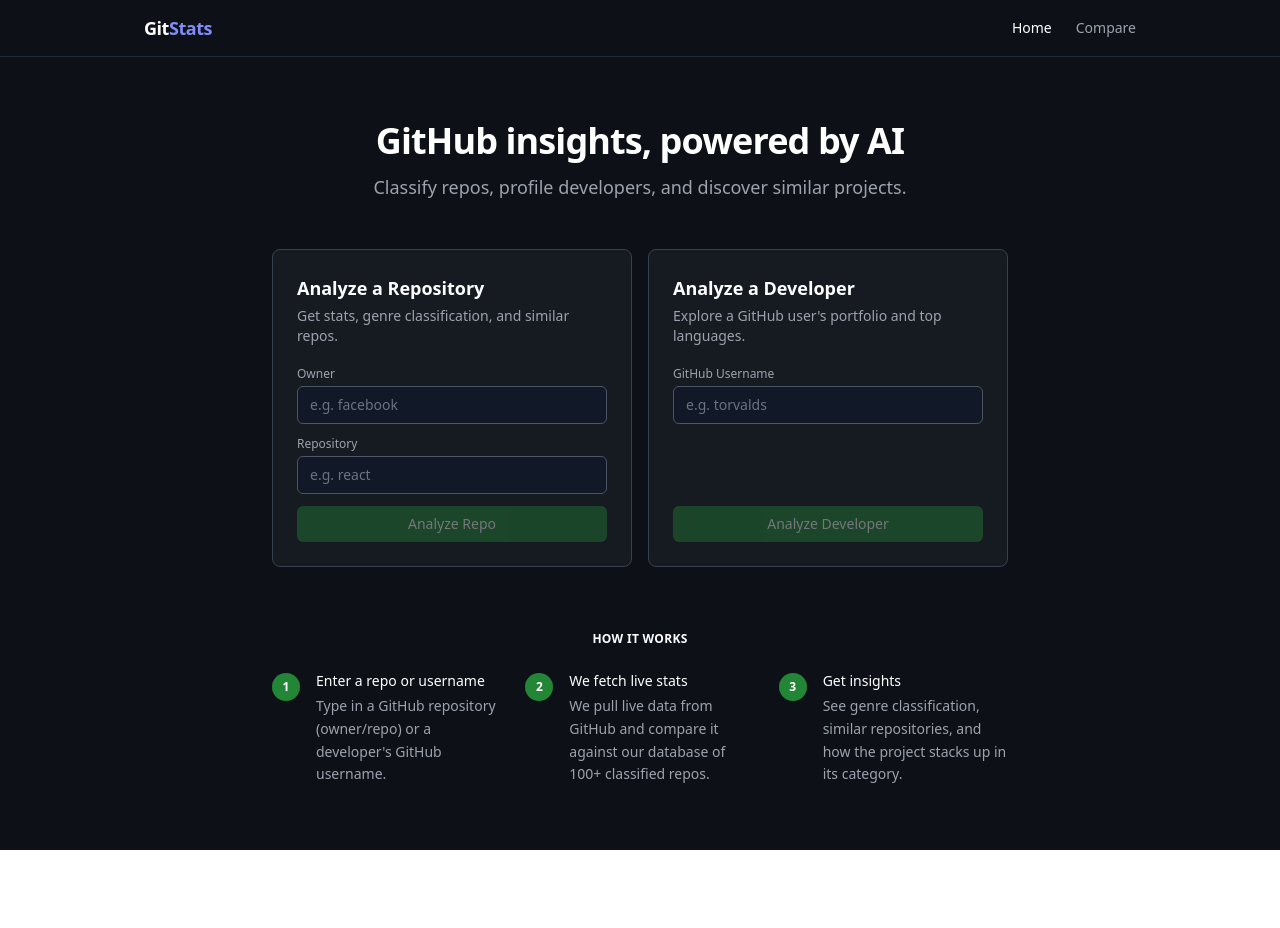
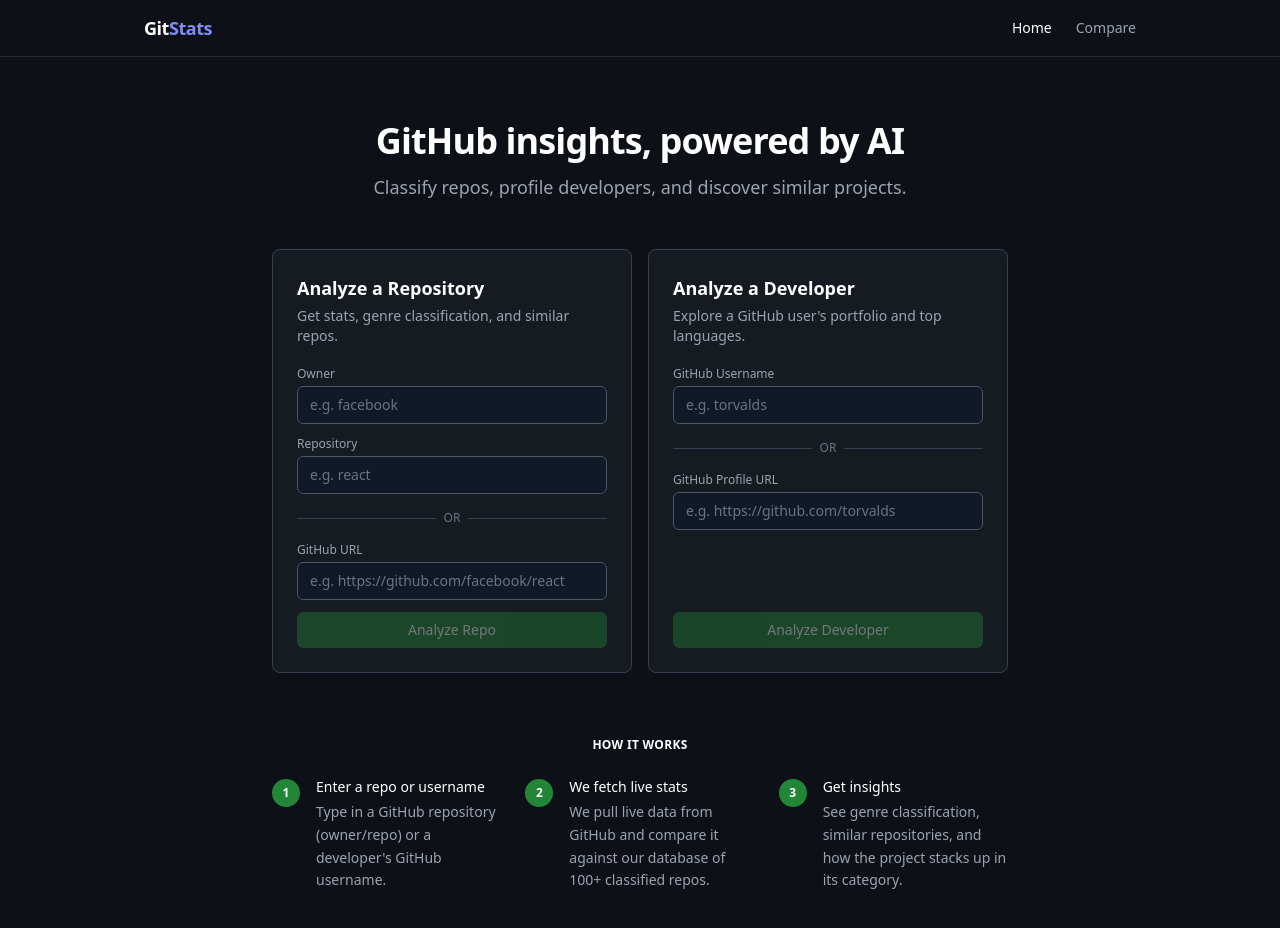
Before and after one commit to Nishchal-Shetty/gitstats, a React (Vite) app in the folder frontend/: page / in a window 1280 px wide. Shown: the top 928 px of the page. Before the commit the page ends 850 px from the top, so only its background shows below. Built offline with nearby package versions, Linux system fonts and the light colour scheme; no server answers.

Commit message:
chore: add support for URLs on frontend

```diff
--- a/frontend/src/pages/Compare.jsx
+++ b/frontend/src/pages/Compare.jsx
@@ -11,7 +11,24 @@ const API = import.meta.env.VITE_API_URL;
 const COLOR_A = "#388bfd";
 const COLOR_B = "#ffa657";
 
-function RepoInput({ label, owner, repo, onOwner, onRepo }) {
+function parseGitHubInput(value) {
+  const urlMatch = value.match(/github\.com\/([^/\s]+)\/([^/\s?#]+)/);
+  if (urlMatch) return { owner: urlMatch[1], repo: urlMatch[2].replace(/\/$/, "") };
+  const slashMatch = value.match(/^([^/\s]+)\/([^/\s]+)$/);
+  if (slashMatch) return { owner: slashMatch[1], repo: slashMatch[2] };
+  return null;
+}
+
+function RepoInput({ label, owner, repo, onOwner, onRepo, onParsed }) {
+  const [url, setUrl] = useState("");
+
+  const handleUrlChange = (e) => {
+    const val = e.target.value;
+    setUrl(val);
+    const parsed = parseGitHubInput(val);
+    if (parsed) onParsed(parsed.owner, parsed.repo);
+  };
+
   return (
     <div
       className="flex-1 rounded-lg border border-gray-700 p-5"
@@ -36,6 +53,21 @@ function RepoInput({ label, owner, repo, onOwner, onRepo }) {
             value={repo}
             onChange={(e) => onRepo(e.target.value)}
             placeholder="e.g. react"
+            className="w-full rounded-md border border-gray-600 bg-gray-900 text-white placeholder-gray-600 px-3 py-2 text-sm focus:outline-none focus:border-indigo-500"
+          />
+        </div>
+        <div className="flex items-center gap-2 my-1">
+          <div className="flex-1 h-px bg-gray-700" />
+          <span className="text-xs text-gray-500">OR</span>
+          <div className="flex-1 h-px bg-gray-700" />
+        </div>
+        <div>
+          <label className="block text-xs text-gray-500 mb-1">GitHub URL</label>
+          <input
+            type="text"
+            value={url}
+            onChange={handleUrlChange}
+            placeholder="e.g. https://github.com/facebook/react"
             className="w-full rounded-md border border-gray-600 bg-gray-900 text-white placeholder-gray-600 px-3 py-2 text-sm focus:outline-none focus:border-indigo-500"
           />
         </div>
@@ -154,9 +186,9 @@ export default function Compare() {
       {/* Inputs */}
       <form onSubmit={handleCompare}>
         <div className="flex flex-col sm:flex-row gap-4 mb-4">
-          <RepoInput label="Repository A" owner={ownerA} repo={repoA} onOwner={setOwnerA} onRepo={setRepoA} />
+          <RepoInput label="Repository A" owner={ownerA} repo={repoA} onOwner={setOwnerA} onRepo={setRepoA} onParsed={(o, r) => { setOwnerA(o); setRepoA(r); }} />
           <div className="flex items-center justify-center text-gray-600 text-xl font-light select-none">vs</div>
-          <RepoInput label="Repository B" owner={ownerB} repo={repoB} onOwner={setOwnerB} onRepo={setRepoB} />
+          <RepoInput label="Repository B" owner={ownerB} repo={repoB} onOwner={setOwnerB} onRepo={setRepoB} onParsed={(o, r) => { setOwnerB(o); setRepoB(r); }} />
         </div>
         <div className="flex justify-center">
           <button
--- a/frontend/src/pages/Home.jsx
+++ b/frontend/src/pages/Home.jsx
@@ -1,9 +1,18 @@
 import { useState } from "react";
 import { useNavigate } from "react-router-dom";
+
+function parseGitHubInput(value) {
+  const urlMatch = value.match(/github\.com\/([^/\s]+)\/([^/\s?#]+)/);
+  if (urlMatch) return { owner: urlMatch[1], repo: urlMatch[2].replace(/\/$/, "") };
+  const slashMatch = value.match(/^([^/\s]+)\/([^/\s]+)$/);
+  if (slashMatch) return { owner: slashMatch[1], repo: slashMatch[2] };
+  return null;
+}
 
 function RepoCard() {
   const [owner, setOwner] = useState("");
   const [repo, setRepo] = useState("");
+  const [url, setUrl] = useState("");
   const navigate = useNavigate();
 
   const handleSubmit = (e) => {
@@ -11,6 +20,13 @@ function RepoCard() {
     if (owner.trim() && repo.trim()) {
       navigate(`/repo/${owner.trim()}/${repo.trim()}`);
     }
+  };
+
+  const handleUrlChange = (e) => {
+    const val = e.target.value;
+    setUrl(val);
+    const parsed = parseGitHubInput(val);
+    if (parsed) { setOwner(parsed.owner); setRepo(parsed.repo); }
   };
 
   return (
@@ -44,6 +60,21 @@ function RepoCard() {
             className="w-full rounded-md border border-gray-600 bg-gray-900 text-white placeholder-gray-500 px-3 py-2 text-sm focus:outline-none focus:border-indigo-500"
           />
         </div>
+        <div className="flex items-center gap-2 my-1">
+          <div className="flex-1 h-px bg-gray-700" />
+          <span className="text-xs text-gray-500">OR</span>
+          <div className="flex-1 h-px bg-gray-700" />
+        </div>
+        <div>
+          <label className="block text-xs text-gray-400 mb-1">GitHub URL</label>
+          <input
+            type="text"
+            value={url}
+            onChange={handleUrlChange}
+            placeholder="e.g. https://github.com/facebook/react"
+            className="w-full rounded-md border border-gray-600 bg-gray-900 text-white placeholder-gray-500 px-3 py-2 text-sm focus:outline-none focus:border-indigo-500"
+          />
+        </div>
         <button
           type="submit"
           disabled={!owner.trim() || !repo.trim()}
@@ -59,8 +90,14 @@ function RepoCard() {
   );
 }
 
+function parseGitHubProfileUrl(value) {
+  const match = value.match(/github\.com\/([^/\s?#]+)/);
+  return match ? match[1] : null;
+}
+
 function DevCard() {
   const [username, setUsername] = useState("");
+  const [profileUrl, setProfileUrl] = useState("");
   const navigate = useNavigate();
 
   const handleSubmit = (e) => {
@@ -68,6 +105,13 @@ function DevCard() {
     if (username.trim()) {
       navigate(`/dev/${username.trim()}`);
     }
+  };
+
+  const handleProfileUrlChange = (e) => {
+    const val = e.target.value;
+    setProfileUrl(val);
+    const parsed = parseGitHubProfileUrl(val);
+    if (parsed) setUsername(parsed);
   };
 
   return (
@@ -91,12 +135,25 @@ function DevCard() {
             className="w-full rounded-md border border-gray-600 bg-gray-900 text-white placeholder-gray-500 px-3 py-2 text-sm focus:outline-none focus:border-indigo-500"
           />
         </div>
-        {/* spacer to align button with repo card */}
-        <div className="flex-1" />
+        <div className="flex items-center gap-2 my-1">
+          <div className="flex-1 h-px bg-gray-700" />
+          <span className="text-xs text-gray-500">OR</span>
+          <div className="flex-1 h-px bg-gray-700" />
+        </div>
+        <div>
+          <label className="block text-xs text-gray-400 mb-1">GitHub Profile URL</label>
+          <input
+            type="text"
+            value={profileUrl}
+            onChange={handleProfileUrlChange}
+            placeholder="e.g. https://github.com/torvalds"
+            className="w-full rounded-md border border-gray-600 bg-gray-900 text-white placeholder-gray-500 px-3 py-2 text-sm focus:outline-none focus:border-indigo-500"
+          />
+        </div>
         <button
           type="submit"
           disabled={!username.trim()}
-          className="w-full py-2 rounded-md text-sm font-medium text-white transition disabled:opacity-40 disabled:cursor-not-allowed"
+          className="mt-auto w-full py-2 rounded-md text-sm font-medium text-white transition disabled:opacity-40 disabled:cursor-not-allowed"
           style={{ backgroundColor: "#238636" }}
           onMouseEnter={(e) => { if (!e.currentTarget.disabled) e.currentTarget.style.backgroundColor = "#2ea043"; }}
           onMouseLeave={(e) => { e.currentTarget.style.backgroundColor = "#238636"; }}
```
